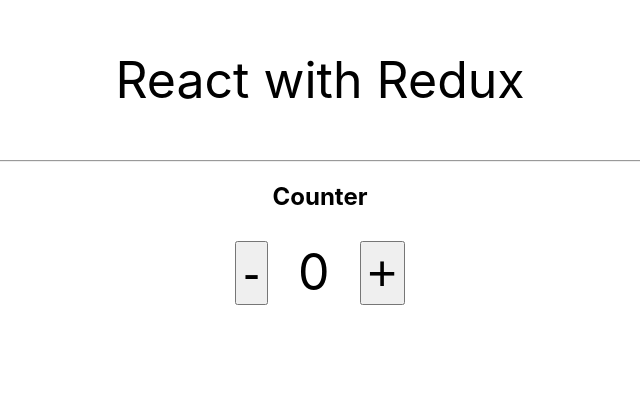
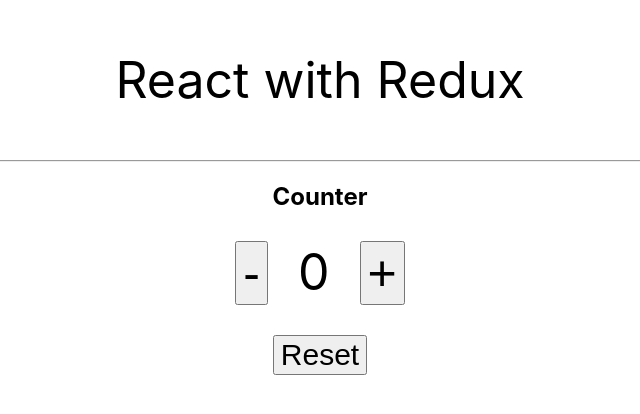
Before and after one commit to walterlee7/react-redux-project, a React (Create React App) app: page / in a window 1280 px wide. Shown: the top 414 px of the page, without its empty margins (320-960 px from the left). Built offline with nearby package versions, Linux system fonts and the light colour scheme.

Commit message:
reset counter to zero button added

```diff
--- a/src/components/counter.js
+++ b/src/components/counter.js
@@ -20,6 +20,10 @@
         this.props.dispatch({ type: "DECREMENT" });
     }
 
+    reset = () => {
+        this.props.dispatch({ type: "RESET" });
+    }
+
     render() {
         return (
             <div>
@@ -29,11 +33,15 @@
                     <span className="count" style={{ margin: 20, fontSize: 50 }}>{this.props.count}</span>
                     <button onClick={this.increment} style={{ margin: 10, fontSize: 50 }}>+</button>
                 </div>
+                <div style={{ margin: 10 }}>
+                    <button onClick={this.reset} style={{ margin: 10, fontSize: 30 }}>Reset</button>
+                </div>
             </div>
         )
     }
 }
 
+//links redux state parent storage to child props
 function mapStateToProps(state) {
     return {
         count: state.count
```
Also changed, not shown: src/components/App.js (+3 -5 lines).
